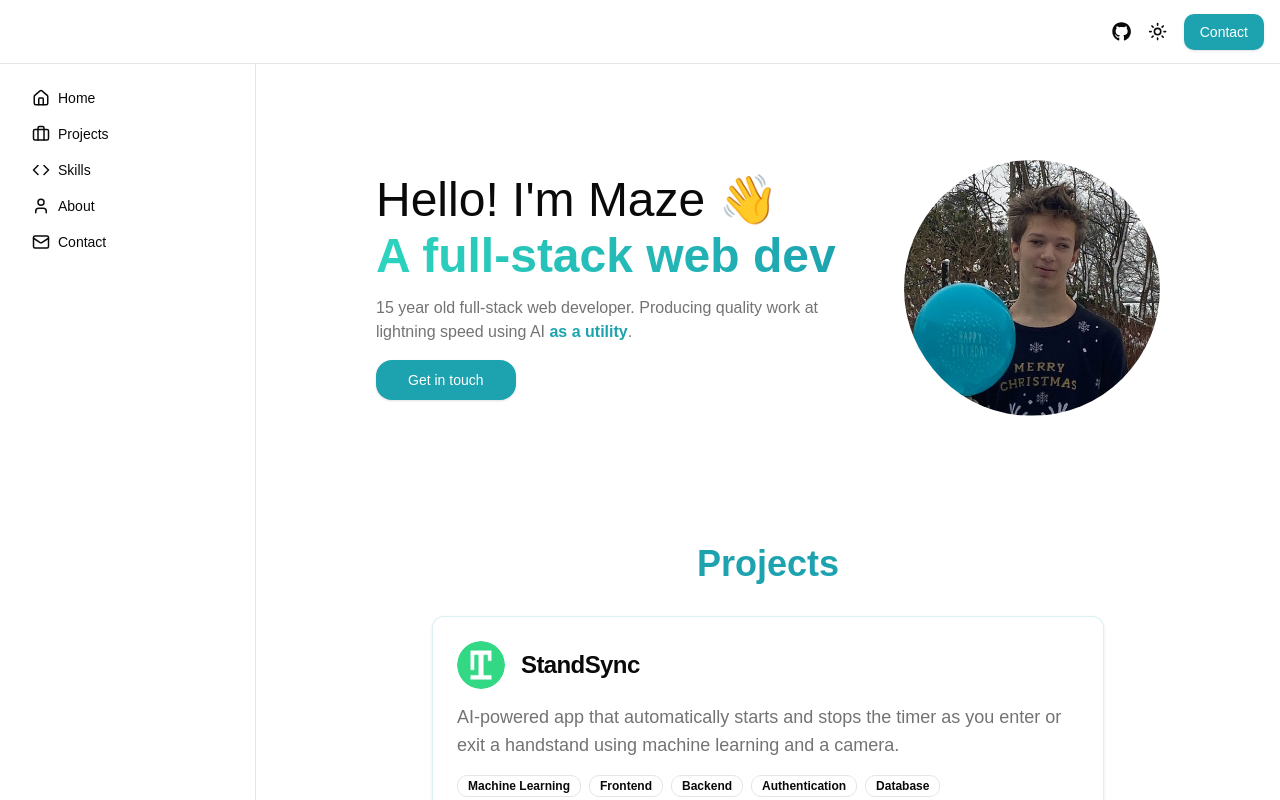
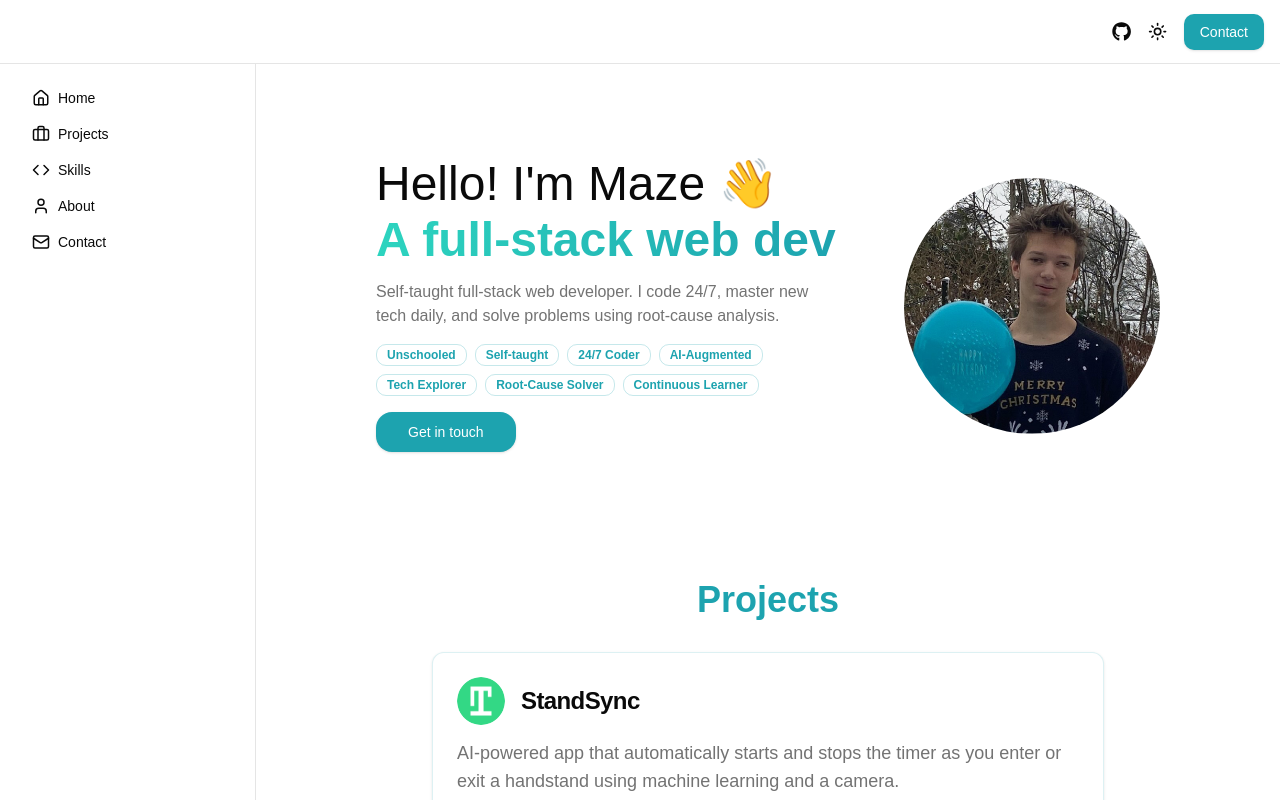
Before and after one commit to mazeincoding/maze-portfolio, a Next.js app: page / in a window 1280 px wide. Shown: the top 800 px of the page. Built offline with nearby package versions, Linux system fonts and the light colour scheme.

Commit message:
Improve hero UI

```diff
--- a/src/components/hero.tsx
+++ b/src/components/hero.tsx
@@ -4,10 +4,21 @@ import { Button } from "@/components/ui/button";
 import Image from "next/image";
 import { useRouter } from "next/navigation";
 import useScrollToSection from "@/hooks/use-scroll-to-section";
+import { Badge } from "./ui/badge";
 
 export default function Hero() {
   const router = useRouter();
   const { scrollToSection } = useScrollToSection();
+
+  const unique_traits = [
+    "Unschooled",
+    "Self-taught",
+    "24/7 Coder",
+    "AI-Augmented",
+    "Tech Explorer",
+    "Root-Cause Solver",
+    "Continuous Learner",
+  ];
 
   const avatar_content = (
     <Image
@@ -52,10 +63,16 @@ export default function Hero() {
             </span>
           </h1>
           <p className="text-base text-muted-foreground max-w-lg text-center lg:text-left">
-            15 year old full-stack web developer. Producing quality work at
-            lightning speed using AI{" "}
-            <span className="font-semibold text-primary">as a utility</span>.
+            Self-taught full-stack web developer. I code 24/7, master new tech
+            daily, and solve problems using root-cause analysis.
           </p>
+          <div className="flex flex-wrap gap-2">
+            {unique_traits.map((trait) => (
+              <Badge key={trait} variant="outline" className="border-primary/25 text-primary">
+                {trait}
+              </Badge>
+            ))}
+          </div>
           <div className="w-full flex justify-center lg:justify-start">
             <Button
               size="lg"
```
